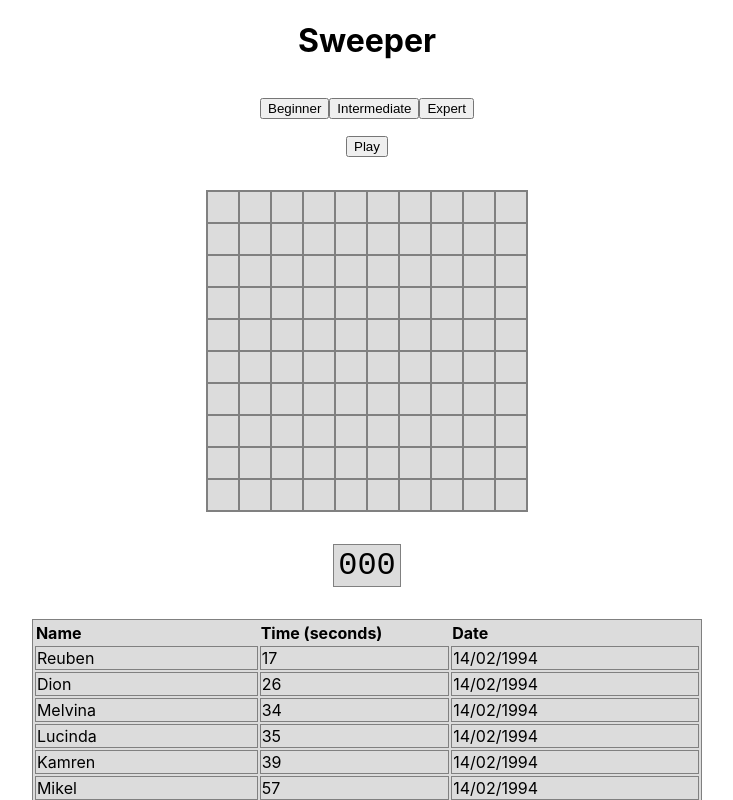
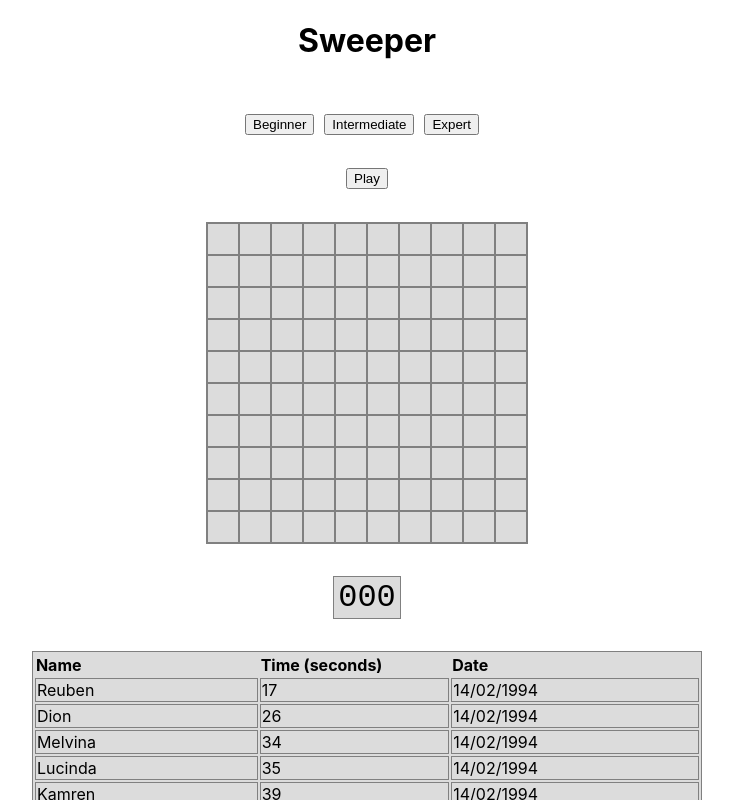
Before and after one commit to TomHoughtonAlliss/sweeper, a React (Create React App) app in the folder frontend/: page / in a window 1280 px wide. Shown: the top 800 px of the page, without its empty margins (273-1006 px from the left). Built offline with nearby package versions, Linux system fonts and the light colour scheme.

Commit message:
Added margins to difficulty buttons

```diff
--- a/frontend/src/components/Difficulty.tsx
+++ b/frontend/src/components/Difficulty.tsx
@@ -36,7 +36,8 @@ export default function Difficulty(
         type="button"
         onClick={() => changeDimensions(8, 8, 10, setWidth, setHeight, setNumberOfBombs)}
         style={{
-          margin: "1rem auto",
+          margin: "2rem auto",
+          marginRight: "10px",
         }}
       >
         Beginner
@@ -45,7 +46,8 @@ export default function Difficulty(
       <button
         type="button"
         style={{
-          margin: "1rem auto",
+          margin: "2rem auto",
+          marginRight: "10px",
         }}
         onClick={() => changeDimensions(16, 16, 40, setWidth, setHeight, setNumberOfBombs)}
       >
@@ -56,7 +58,8 @@ export default function Difficulty(
         type="button"
         onClick={() => changeDimensions(16, 30, 40, setWidth, setHeight, setNumberOfBombs)}
         style={{
-          margin: "1rem auto",
+          margin: "2rem auto",
+          marginRight: "10px",
         }}
       >
         Expert
```
